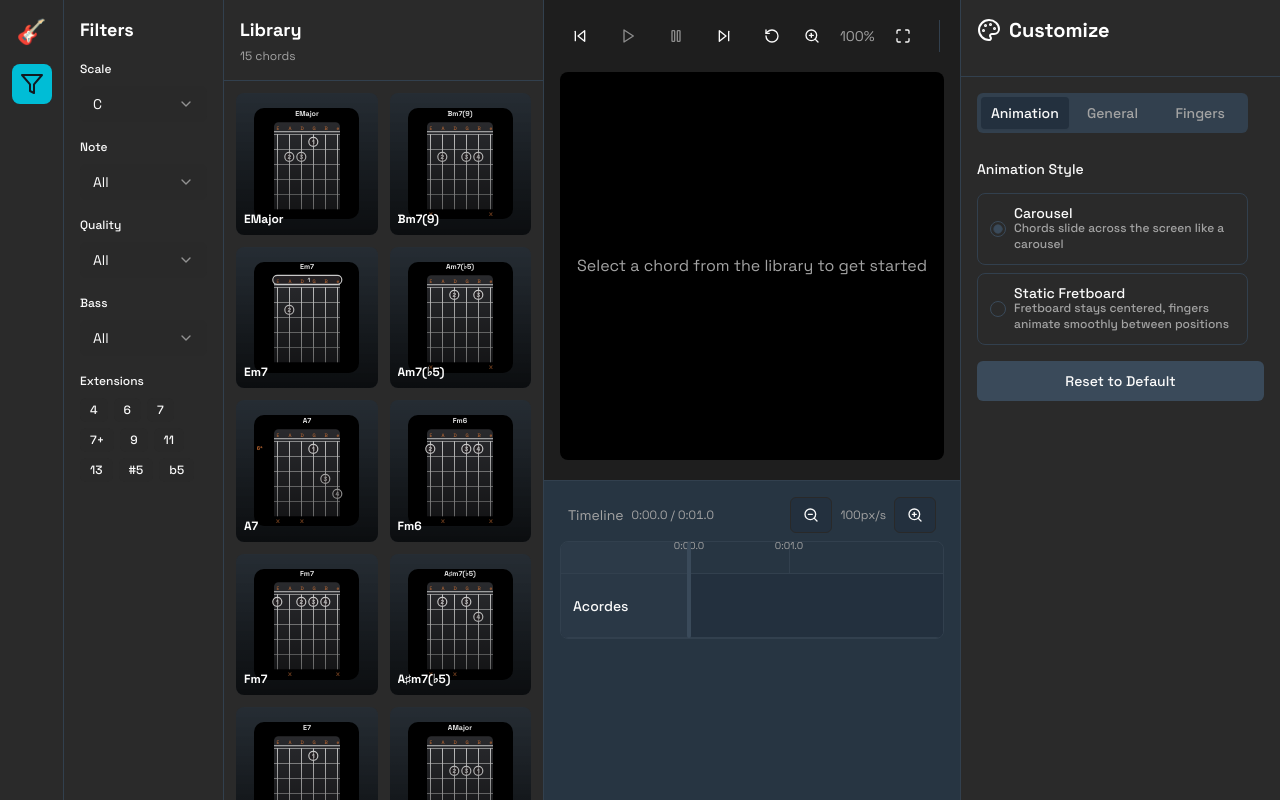
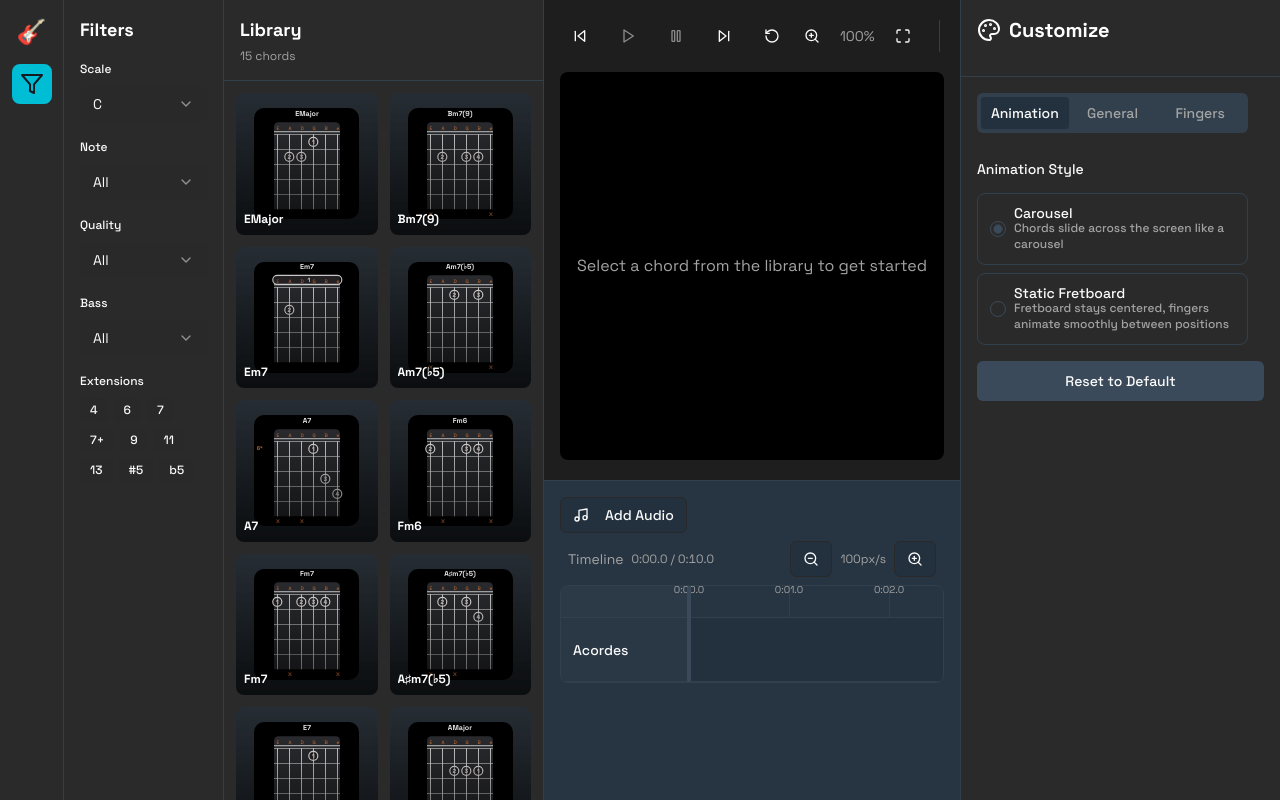
Before and after one commit to Maique1915/TabTune, a Next.js app: page / in a window 1280 px wide. Built offline with nearby package versions, Linux system fonts and the light colour scheme.

Commit message:
feat: Integrate audio clip functionality with waveform visualization and timeline management

```diff
--- a/src/app/context/app--context.tsx
+++ b/src/app/context/app--context.tsx
@@ -4,6 +4,7 @@
 import type { Dispatch, SetStateAction } from "react";
 import { createContext, useContext, useState } from "react";
 import type { Achord, ChordDiagramProps, ChordWithTiming } from "@/lib/types";
+import type { TimelineState } from "@/lib/timeline/types";
 
 export interface ChordDiagramColors {
   cardColor: string;
@@ -31,6 +32,8 @@ export type AnimationType = "carousel" | "static-fingers";
 interface AppContextType {
   selectedChords: ChordWithTiming[];
   setSelectedChords: Dispatch<SetStateAction<ChordWithTiming[]>>;
+  timelineState: TimelineState;
+  setTimelineState: Dispatch<SetStateAction<TimelineState>>;
   colors: ChordDiagramColors;
   setColors: Dispatch<SetStateAction<ChordDiagramColors>>;
   animationType: AnimationType;
@@ -80,8 +83,22 @@ export const DEFAULT_COLORS: ChordDiagramColors = {
 
 const AppContext = createContext<AppContextType | undefined>(undefined);
 
+const INITIAL_TIMELINE_STATE: TimelineState = {
+  tracks: [
+    {
+      id: "chords-track",
+      name: "Acordes",
+      type: 'chord',
+      clips: []
+    }
+  ],
+  totalDuration: 10000, // 10s default
+  zoom: 100 // 100px por segundo
+};
+
 export function AppProvider({ children }: { children: React.ReactNode }) {
   const [selectedChords, setSelectedChords] = useState<ChordWithTiming[]>([]);
+  const [timelineState, setTimelineState] = useState<TimelineState>(INITIAL_TIMELINE_STATE);
   const [colors, setColors] = useState<ChordDiagramColors>(DEFAULT_COLORS);
   const [animationType, setAnimationType] = useState<AnimationType>("carousel");
   const [playbackTransitionsEnabled, setPlaybackTransitionsEnabled] = useState(true);
@@ -104,6 +121,8 @@ export function AppProvider({ children }: { children: React.ReactNode }) {
       value={{
         selectedChords,
         setSelectedChords,
+        timelineState,
+        setTimelineState,
         colors,
         setColors,
         animationType,
--- a/src/components/app/timeline-panel.tsx
+++ b/src/components/app/timeline-panel.tsx
@@ -1,20 +1,38 @@
 "use client";
 
-import React, { useState, useEffect } from "react";
+import React, { useState, useEffect, useRef } from "react";
 import { useAppContext } from "@/app/context/app--context";
 import { Timeline } from "@/components/timeline";
-import type { TimelineState, TimelineClip } from "@/lib/timeline/types";
+import type { TimelineState, TimelineClip, ChordClip } from "@/lib/timeline/types";
 import { generateClipId } from "@/lib/timeline/utils";
 import type { ChordWithTiming } from "@/lib/types";
+import { Button } from "@/components/ui/button";
+import { Music } from "lucide-react";
 
-/**
- * Painel que gerencia a timeline de acordes
- * Substitui o SelectedChordsPanel com funcionalidade de timeline
- */
+const extractWaveformData = (audioBuffer: AudioBuffer, targetPoints: number): number[] => {
+  const rawData = audioBuffer.getChannelData(0);
+  const samples = rawData.length;
+  const blockSize = Math.floor(samples / targetPoints);
+  const waveform = [];
+  for (let i = 0; i < targetPoints; i++) {
+    const blockStart = blockSize * i;
+    let sum = 0;
+    for (let j = 0; j < blockSize; j++) {
+      sum += Math.abs(rawData[blockStart + j]);
+    }
+    waveform.push(sum / blockSize);
+  }
+  // Normalize the waveform
+  const max = Math.max(...waveform);
+  return waveform.map(v => v / max);
+};
+
 export function TimelinePanel() {
   const {
     selectedChords,
     setSelectedChords,
+    timelineState,
+    setTimelineState,
     playbackProgress,
     setPlaybackProgress,
     setPlaybackIsScrubbing,
@@ -24,83 +42,69 @@ export function TimelinePanel() {
     playbackTransitionsEnabled,
   } = useAppContext();
 
+  const fileInputRef = useRef<HTMLInputElement>(null);
+
   const transitionDurationMs = animationType === "carousel" ? 1000 : 800;
   const minClipDurationMs = playbackTransitionsEnabled ? transitionDurationMs * 2 : 0;
-
-  const [timelineState, setTimelineState] = useState<TimelineState>({
-    tracks: [
-      {
-        id: "chords-track",
-        name: "Acordes",
-        clips: []
-      }
-    ],
-    totalDuration: 1000,
-    zoom: 100 // 100px por segundo
-  });
 
   const [isInitializing, setIsInitializing] = useState(true);
 
   // Sincroniza selectedChords → timeline clips (apenas na inicialização)
   useEffect(() => {
-    if (!isInitializing) return;
+    if (!isInitializing || selectedChords.length === 0) return;
 
-    // Converte acordes selecionados para clips na timeline
-    const clips: TimelineClip[] = [];
+    const clips: ChordClip[] = [];
     let currentStart = 0;
-    const defaultDuration = 2000; // 2 segundos default por acorde
+    const defaultDuration = 2000;
 
     selectedChords.forEach((chordWithTiming, index) => {
-      // Validar que o acorde tem a estrutura correta
       if (chordWithTiming && chordWithTiming.chord) {
         const duration = Math.max(chordWithTiming.duration || defaultDuration, minClipDurationMs);
         clips.push({
           id: `clip-${index}-${Date.now()}`,
+          type: 'chord',
           chord: chordWithTiming.chord,
           start: currentStart,
-          duration // Usa a duração do ChordWithTiming (com mínimo) ou default
+          duration
         });
         currentStart += duration;
       }
     });
 
-    // Calcula duração total necessária (usa a duração real do playback quando disponível)
     const totalNeeded = Math.max(currentStart, 1000);
     const totalFromPlayback = playbackTotalDurationMs > 0 ? playbackTotalDurationMs : totalNeeded;
     const totalDuration = Math.max(totalNeeded, totalFromPlayback);
 
     setTimelineState(prev => ({
       ...prev,
-      tracks: [{
-        ...prev.tracks[0],
-        clips: clips
-      }],
+      tracks: [{ ...prev.tracks[0], clips }],
       totalDuration
     }));
 
     setIsInitializing(false);
-  }, [selectedChords, isInitializing, playbackTotalDurationMs, minClipDurationMs]);
+  }, [selectedChords, isInitializing, playbackTotalDurationMs, minClipDurationMs, setTimelineState]);
 
   // Quando selectedChords muda externamente (novo acorde adicionado)
   useEffect(() => {
     if (isInitializing) return;
 
-    const currentClipCount = timelineState.tracks[0]?.clips.length || 0;
+    const chordTrack = timelineState.tracks.find(t => t.type === 'chord');
+    if (!chordTrack) return;
 
-    // Se o número de acordes mudou, adicionar novos
+    const currentClipCount = chordTrack.clips.length || 0;
+
     if (selectedChords.length > currentClipCount) {
-      const newClips = [...timelineState.tracks[0].clips];
+      const newClips = [...chordTrack.clips];
 
       for (let i = currentClipCount; i < selectedChords.length; i++) {
         const chordWithTiming = selectedChords[i];
-        // Validar que o acorde tem a estrutura correta
         if (chordWithTiming && chordWithTiming.chord) {
           const lastClip = newClips[newClips.length - 1];
           const newStart = lastClip ? lastClip.start + lastClip.duration : 0;
-
           const duration = Math.max(chordWithTiming.duration || 2000, minClipDurationMs);
           newClips.push({
             id: generateClipId(),
+            type: 'chord',
             chord: chordWithTiming.chord,
             start: newStart,
             duration
@@ -108,52 +112,109 @@ export function TimelinePanel() {
         }
       }
 
-      const totalNeeded = Math.max(
-        newClips.reduce((max, clip) => Math.max(max, clip.start + clip.duration), 0),
-        1000
-      );
-      const totalFromPlayback = playbackTotalDurationMs > 0 ? playbackTotalDurationMs : totalNeeded;
-      const totalDuration = Math.max(totalNeeded, totalFromPlayback);
+      const totalNeeded = newClips.reduce((max, clip) => Math.max(max, clip.start + clip.duration), 0);
+      const totalDuration = Math.max(1000, playbackTotalDurationMs, totalNeeded);
 
       setTimelineState(prev => ({
         ...prev,
-        tracks: [{
-          ...prev.tracks[0],
-          clips: newClips
-        }],
+        tracks: prev.tracks.map(t => t.id === chordTrack.id ? { ...t, clips: newClips } : t),
         totalDuration
       }));
     }
-  }, [selectedChords.length, isInitializing, timelineState.tracks, playbackTotalDurationMs, minClipDurationMs]);
+  }, [selectedChords.length, isInitializing, timelineState.tracks, playbackTotalDurationMs, minClipDurationMs, setTimelineState]);
 
-  // Mantém a régua alinhada ao tempo real do playback quando o tipo de animação muda
   useEffect(() => {
     if (isInitializing) return;
     if (!playbackTotalDurationMs) return;
-
     setTimelineState(prev => ({
       ...prev,
       totalDuration: Math.max(1000, playbackTotalDurationMs)
     }));
-  }, [animationType, isInitializing, playbackTotalDurationMs]);
+  }, [animationType, isInitializing, playbackTotalDurationMs, setTimelineState]);
 
-  // Sincroniza timeline → selectedChords (quando ordem muda)
   const handleTimelineChange = (newTimeline: TimelineState) => {
     setTimelineState(newTimeline);
 
-    // Ordena clips por posição (start) e extrai acordes e suas durações
-    const sortedClips = [...newTimeline.tracks[0].clips].sort((a, b) => a.start - b.start);
-    const reorderedChordsWithTiming: ChordWithTiming[] = sortedClips.map(clip => ({
+    const chordTrack = newTimeline.tracks.find(t => t.type === 'chord');
+    if (!chordTrack) return;
+
+    const sortedClips = [...chordTrack.clips].sort((a, b) => a.start - b.start);
+    const reorderedChordsWithTiming: ChordWithTiming[] = sortedClips
+      .filter((clip): clip is ChordClip => clip.type === 'chord')
+      .map(clip => ({
         chord: clip.chord,
         duration: Math.max(clip.duration, minClipDurationMs)
       }));
 
-    // Atualiza selectedChords com a nova ordem e durações
     setSelectedChords(reorderedChordsWithTiming);
   };
 
+  const handleAudioFileSelect = async (event: React.ChangeEvent<HTMLInputElement>) => {
+    const file = event.target.files?.[0];
+    if (!file) return;
+
+    try {
+      const audioUrl = URL.createObjectURL(file);
+      const audioContext = new (window.AudioContext || (window as any).webkitAudioContext)();
+
+      const response = await fetch(audioUrl);
+      const arrayBuffer = await response.arrayBuffer();
+      const audioBuffer = await audioContext.decodeAudioData(arrayBuffer);
+
+      const duration = audioBuffer.duration * 1000;
+      const waveform = extractWaveformData(audioBuffer, 400);
+
+      const newAudioTrack = {
+        id: `audio-track-${generateClipId()}`,
+        name: file.name,
+        type: 'audio' as const,
+        clips: [
+          {
+            id: `audio-clip-${generateClipId()}`,
+            type: 'audio' as const,
+            fileName: file.name,
+            audioUrl: audioUrl,
+            start: 0,
+            duration: duration,
+            waveform: waveform
+          },
+        ],
+      };
+
+      setTimelineState(prev => {
+        const newTotalDuration = Math.max(prev.totalDuration, duration);
+        return {
+          ...prev,
+          tracks: [...prev.tracks, newAudioTrack],
+          totalDuration: newTotalDuration,
+        };
+      });
+
+    } catch (error) {
+      console.error("Error processing audio file:", error);
+    }
+  };
+
+  const handleAddAudioClick = () => {
+    fileInputRef.current?.click();
+  };
+
   return (
-    <div className="border-t border-border bg-muted/30 p-4 flex-1 overflow-hidden">
+    <div className="border-t border-border bg-muted/30 p-4 flex-1 overflow-hidden flex flex-col">
+      <div className="flex items-center gap-2 mb-2">
+        <Button variant="outline" size="sm" onClick={handleAddAudioClick}>
+          <Music className="h-4 w-4 mr-2" />
+          Add Audio
+        </Button>
+        <input
+          type="file"
+          ref={fileInputRef}
+          onChange={handleAudioFileSelect}
+          accept=".mp3,.wav"
+          style={{ display: 'none' }}
+        />
+      </div>
+      <div className="flex-1 overflow-hidden">
         <Timeline
           value={timelineState}
           onChange={handleTimelineChange}
@@ -161,19 +222,17 @@ export function TimelinePanel() {
           playheadTotalDurationMs={playbackTotalDurationMs || timelineState.totalDuration}
           minClipDurationMs={minClipDurationMs}
           showPlayhead
-        onPlayheadScrubStart={() => {
-          setPlaybackIsScrubbing(true);
-        }}
+          onPlayheadScrubStart={() => setPlaybackIsScrubbing(true)}
           onPlayheadScrub={(progress) => {
             setPlaybackProgress(progress);
             requestPlaybackSeek(progress);
           }}
           onPlayheadScrubEnd={(progress) => {
             setPlaybackProgress(progress);
-          requestPlaybackSeek(progress);
-          setPlaybackIsScrubbing(false);
+            requestPlaybackSeek(false);
           }}
         />
       </div>
+    </div>
   );
 }
--- /dev/null
+++ b/src/components/timeline/AudioClipVisual.tsx
@@ -0,0 +1,61 @@
+"use client";
+
+import React, { useEffect, useRef, useState } from 'react';
+import { useAppContext } from '@/app/context/app--context';
+
+interface AudioClipVisualProps {
+  waveform: number[];
+}
+
+export const AudioClipVisual: React.FC<AudioClipVisualProps> = ({ waveform }) => {
+  const canvasRef = useRef<HTMLCanvasElement>(null);
+  const [size, setSize] = useState({ width: 0, height: 0 });
+  const { colors } = useAppContext();
+
+  // Observe the size of the canvas element to set its resolution
+  useEffect(() => {
+    const canvas = canvasRef.current;
+    if (!canvas) return;
+
+    const resizeObserver = new ResizeObserver(entries => {
+      if (!entries || entries.length === 0) return;
+      const { width, height } = entries[0].contentRect;
+      setSize({ width, height });
+    });
+
+    resizeObserver.observe(canvas);
+
+    return () => resizeObserver.disconnect();
+  }, []);
+
+  // Redraw the waveform when the size or data changes
+  useEffect(() => {
+    const canvas = canvasRef.current;
+    if (!canvas || !waveform || waveform.length === 0 || size.width === 0 || size.height === 0) return;
+
+    // Set the canvas buffer size to match its display size
+    canvas.width = size.width;
+    canvas.height = size.height;
+
+    const ctx = canvas.getContext('2d');
+    if (!ctx) return;
+
+    const width = size.width;
+    const height = size.height;
+
+    ctx.clearRect(0, 0, width, height);
+
+    const barWidth = width / waveform.length;
+    ctx.fillStyle = colors.textColor;
+
+    for (let i = 0; i < waveform.length; i++) {
+        const val = waveform[i];
+        const barHeight = val * height;
+        const y = (height - barHeight) / 2;
+        ctx.fillRect(i * barWidth, y, 1, barHeight); // Draw thin lines for better detail
+    }
+
+  }, [waveform, colors.textColor, size]);
+
+  return <canvas ref={canvasRef} className="absolute inset-0 w-full h-full" />;
+};
--- a/src/components/timeline/TimelineClip.tsx
+++ b/src/components/timeline/TimelineClip.tsx
@@ -5,6 +5,8 @@ import { cn } from "@/lib/utils";
 import type { TimelineClip as TimelineClipType } from "@/lib/timeline/types";
 import { formatTimeMs } from "@/lib/timeline/utils";
 import { getNome } from "@/lib/chords";
+import { Music } from "lucide-react";
+import { AudioClipVisual } from "./AudioClipVisual";
 
 interface TimelineClipProps {
   clip: TimelineClipType;
@@ -28,9 +30,25 @@ export function TimelineClip({
   const left = (clip.start / 1000) * zoom;
   const width = (clip.duration / 1000) * zoom;
 
-  const chordName = clip.chord?.chord
-    ? getNome(clip.chord.chord).replace(/#/g, "♯").replace(/b/g, "♭")
-    : 'Acorde';
+  let clipContent;
+  let clipBgColor = "bg-primary/20 border-primary/50 hover:bg-primary/30";
+  let visualContent = null;
+
+  if (clip.type === 'chord') {
+    const chordName = clip.chord?.chord
+      ? getNome(clip.chord.chord).replace(/#/g, "♯").replace(/b/g, "♭")
+      : 'Chord';
+    clipContent = <span className="text-sm font-semibold truncate">{chordName}</span>;
+  } else if (clip.type === 'audio') {
+    visualContent = <AudioClipVisual waveform={clip.waveform} />;
+    clipContent = (
+      <div className="relative z-10 flex items-center gap-2 pointer-events-none">
+        <Music className="h-4 w-4 shrink-0" />
+        <span className="text-sm font-semibold truncate">{clip.fileName}</span>
+      </div>
+    );
+    clipBgColor = "bg-green-500/20 border-green-500/50 hover:bg-green-500/30";
+  }
 
   return (
     <div
@@ -40,7 +58,7 @@ export function TimelineClip({
         "select-none cursor-move",
         isSelected
           ? "bg-blue-500/30 border-blue-500 z-20"
-          : "bg-primary/20 border-primary/50 hover:bg-primary/30"
+          : clipBgColor
       )}
       style={{
         left: `${left}px`,
@@ -48,6 +66,7 @@ export function TimelineClip({
       }}
       onMouseDown={onMouseDown}
     >
+      {visualContent}
       {/* Handle resize esquerdo */}
       <div
         className="absolute left-0 top-0 bottom-0 w-2 cursor-ew-resize hover:bg-white/30 z-30"
@@ -58,10 +77,8 @@ export function TimelineClip({
       />
 
       {/* Conteúdo do clip */}
-      <div className="flex-1 flex items-center justify-between overflow-hidden">
-        <span className="text-sm font-semibold truncate">
-          {chordName}
-        </span>
+      <div className="relative z-10 flex-1 flex items-center justify-between overflow-hidden pointer-events-none">
+        {clipContent}
         <span className="text-xs opacity-70 whitespace-nowrap ml-2">
           {formatTimeMs(clip.duration)}
         </span>
@@ -70,12 +87,12 @@ export function TimelineClip({
       {/* Botão deletar (aparece quando selecionado) */}
       {isSelected && onDelete && (
         <button
-          className="text-xs opacity-70 hover:opacity-100 hover:text-red-500 transition-all px-1"
+          className="relative z-10 text-xs opacity-70 hover:opacity-100 hover:text-red-500 transition-all px-1"
           onClick={(e) => {
             e.stopPropagation();
             onDelete();
           }}
-          title="Remover acorde"
+          title="Remover clip"
         >
           ×
         </button>
```
Also changed, not shown: src/components/app/main-stage.tsx (+10 -11 lines), src/lib/timeline/types.ts (+27 -4 lines). Lines whose indentation alone changed are shown as unchanged.
